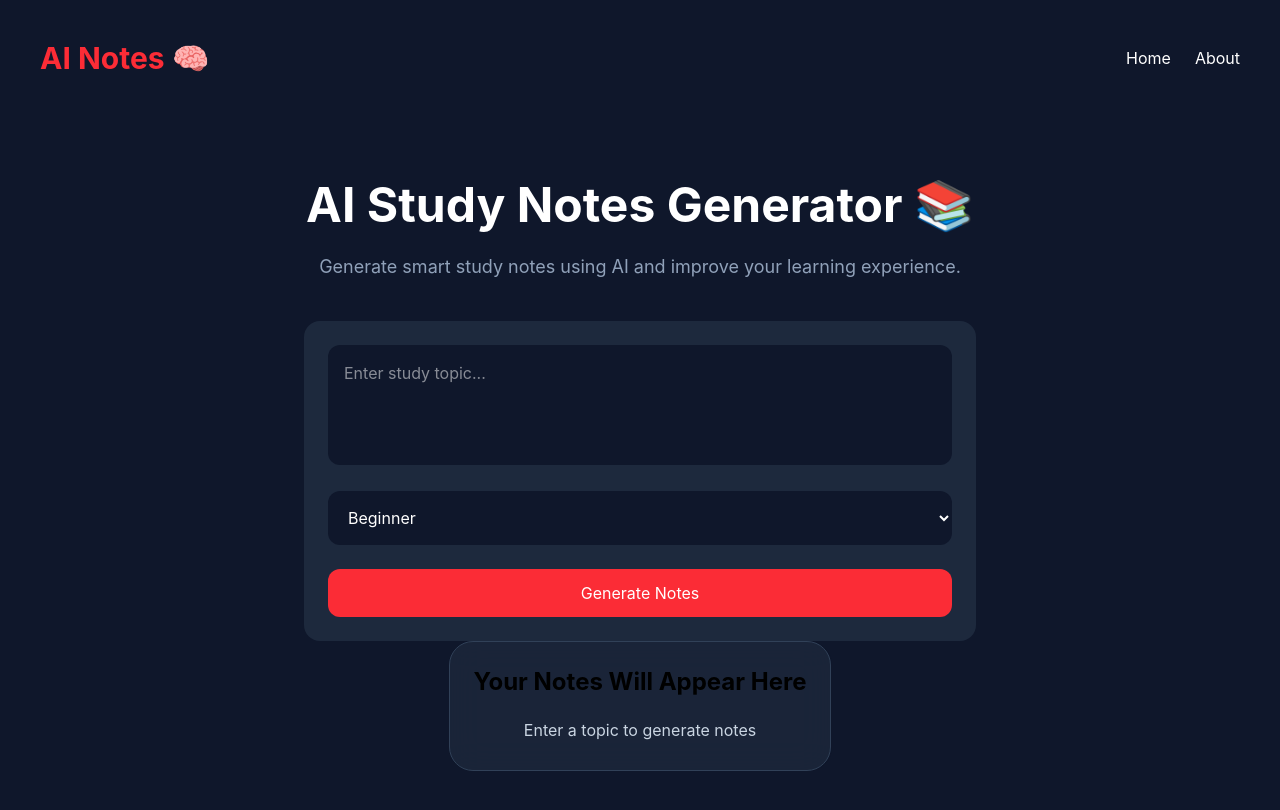
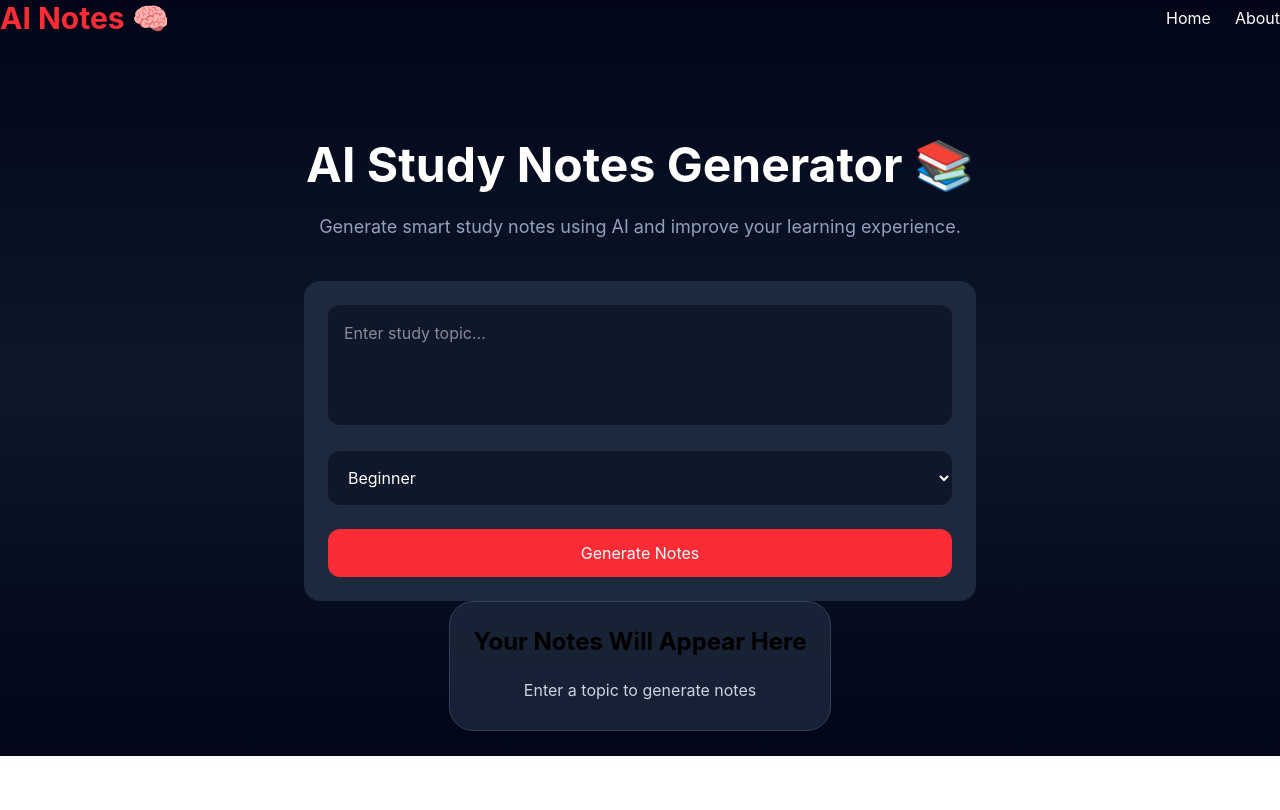
Before and after one commit to abhinav05-bhatpude/ai-study-notes-generator, a React (Vite) app: page / in a window 1280 px wide. Shown: the top 810 px of the page. Built offline with nearby package versions, Linux system fonts and the light colour scheme.

Commit message:
Enhanced application background with gradient styling

```diff
--- a/src/App.jsx
+++ b/src/App.jsx
@@ -8,7 +8,7 @@
 const App = () => {
   return (
     <BrowserRouter>
-    <div className="min-h-screen bg-slate-900 p-10">
+    <div className="bg-gradient-to-b from-slate-950 via-slate-900 to-slate-950">
       <Navbar />
       <Routes>
         <Route path="/" element={<Home/>}/>
```
